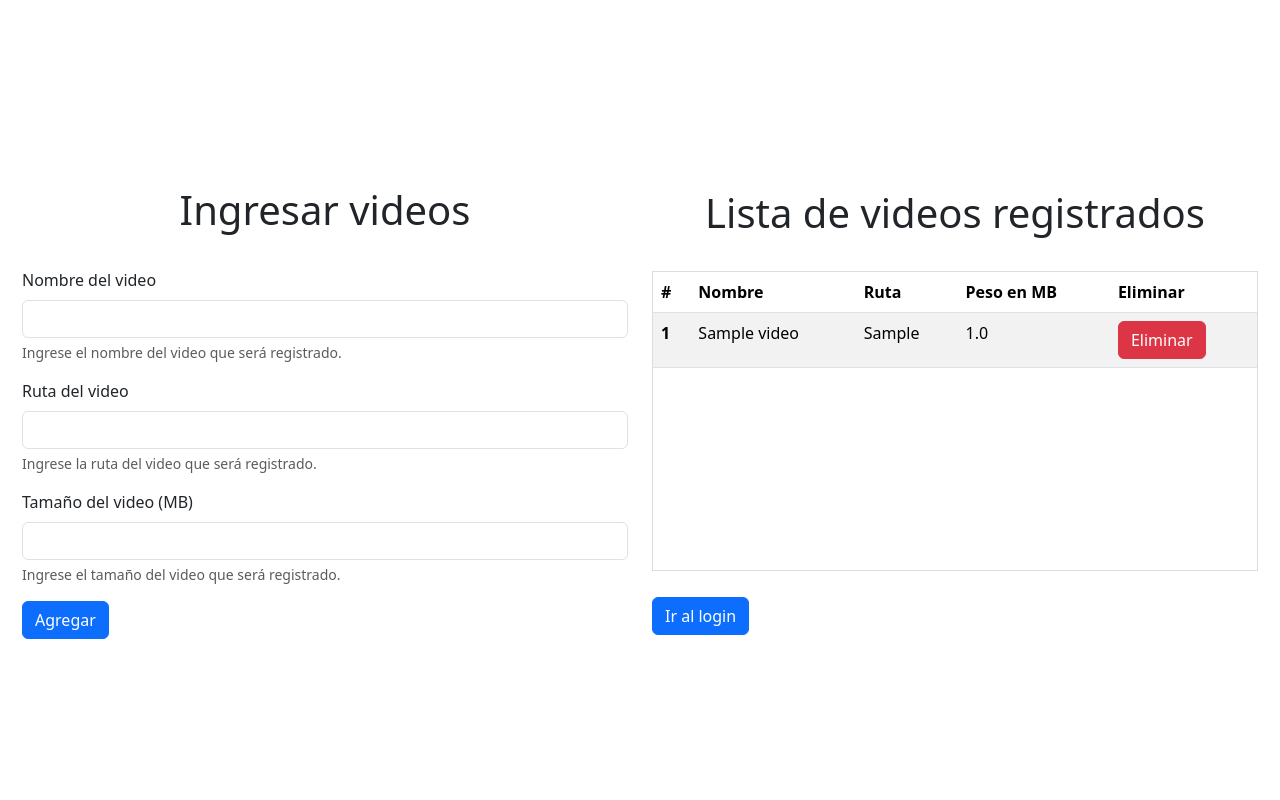
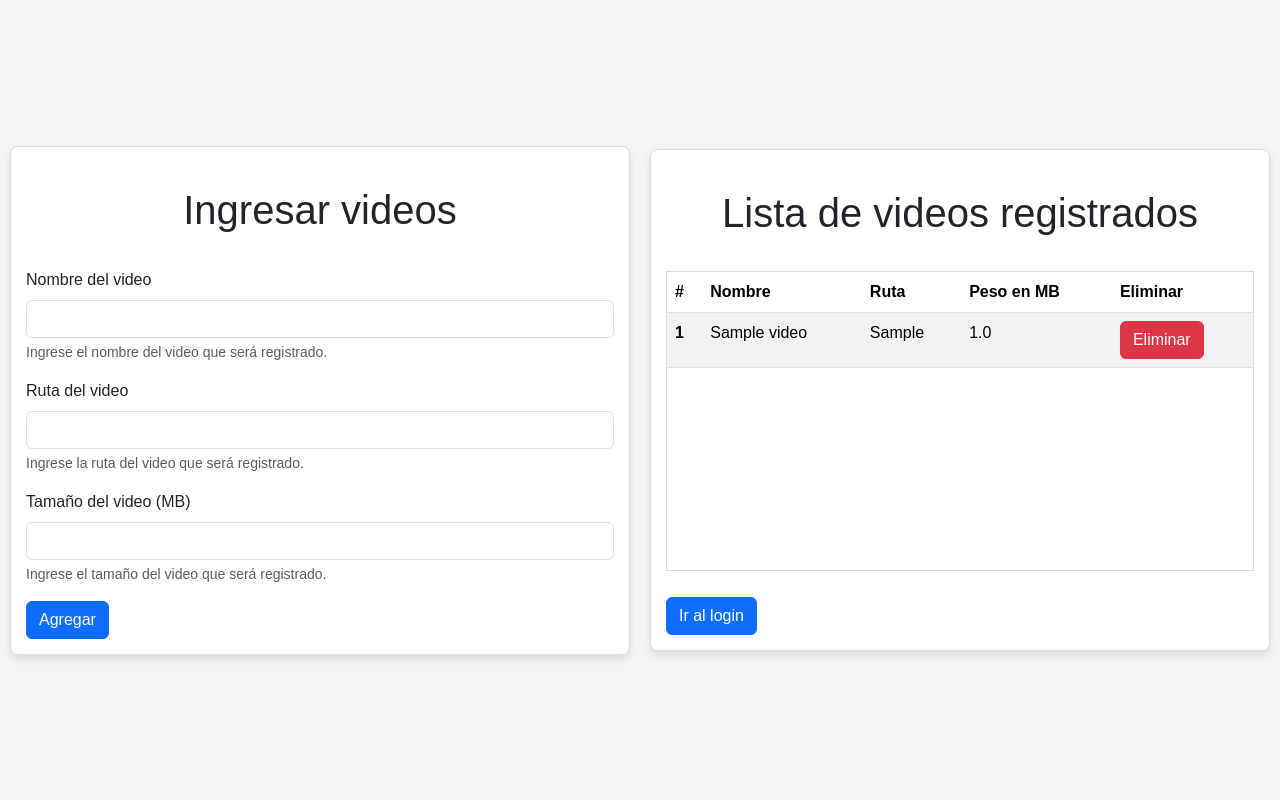
Before and after one commit to xgh-dev/Mis_videos_Django, a Django app: template mis_videos/templates/interfazDeUsuario.html in a window 1280 px wide. Run offline with Django 5.2, Linux system fonts and the light colour scheme; the template is opened without the code that fills it: values that come from a table or form of the project are taken from there, others are empty; tables that the repository leaves empty hold one stand-in row (values such as "Sample post").

Commit message:
editando interfaz de usuario

```diff
--- a/mis_videos/templates/interfazDeUsuario.html
+++ b/mis_videos/templates/interfazDeUsuario.html
@@ -10,11 +10,14 @@
         body{
             padding: 0;
             margin: 0;
+            font-family: Arial, sans-serif;
+            background-color: #f4f4f4;
         }
         .tabla-video{
             height: 300px; /* Ajusta la altura según sea necesario */
             overflow: auto;
             border: 1px solid #ddd;
+            background-color: #fff;
         }
         th{
             position: sticky;/*evitamos que los titulos se muevan*/
@@ -24,15 +27,22 @@
             padding: 10px;
             display: flex;
             flex-direction : row;
-
+            gap: 20px;
             align-items: center;
             height: 100vh;
         }
         .container{
-            /*border: 5px black solid;*/
-            display: grid;
-            grid-template-columns: 1fr 1fr; /* Dos columnas iguales */
-            gap: 10px;
+            border: 1px solid #ddd;
+            padding: 15px;
+            display: flex; /* Ajustamos a Flexbox */
+            flex: 1; /* Ambos contenedores ocupan el mismo espacio */
+            flex-direction: row; /* Alineación por defecto */
+            justify-content: space-between; /* Espaciado uniforme entre hijos */
+            gap: 10px; /* Espacio interno */
+            background-color: #fff; /* Fondo claro */
+            border-radius: 8px; /* Bordes redondeados */
+            box-shadow: 0 4px 8px rgba(0, 0, 0, 0.1); /* Sombra sutil para destacar */
+
         }
         /* Media query para pantallas pequeñas (como móviles) */
         @media (max-width: 1000px) {
```
